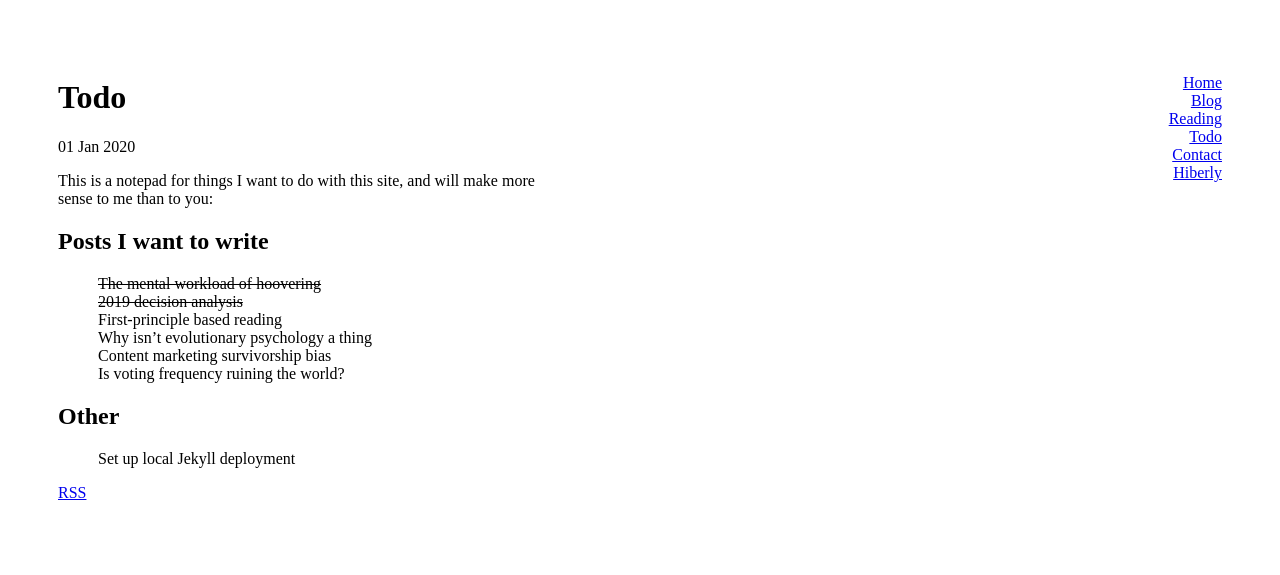
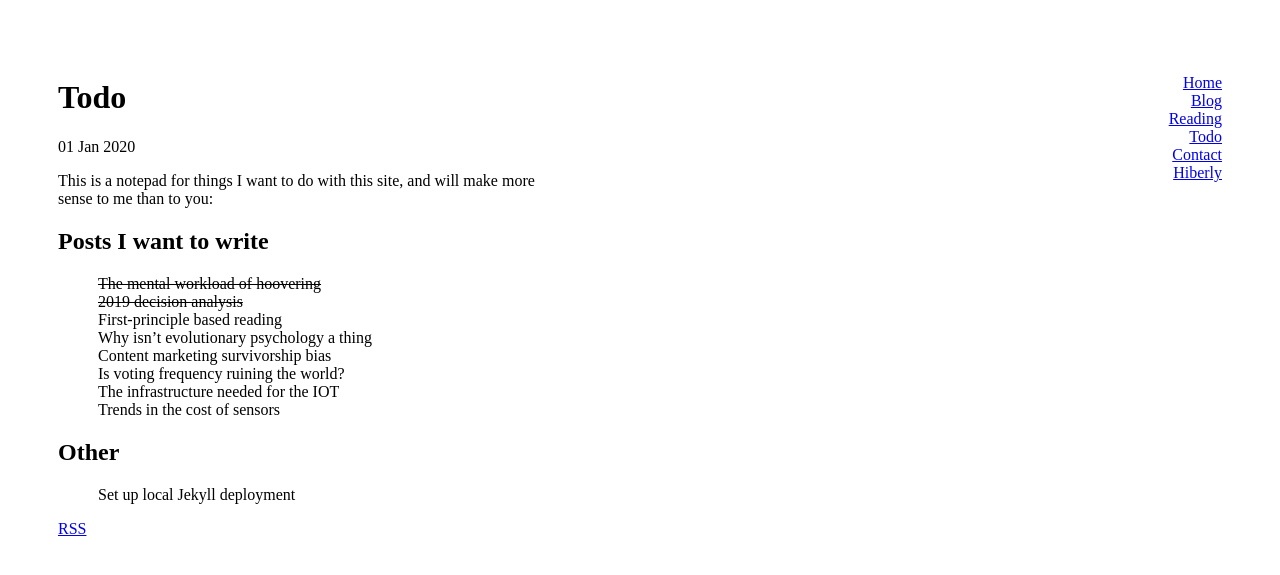
Before and after one commit to jamesefhawkins/jamesefhawkins.github.io, a Jekyll site: the page built from todo/index.md, in a window 1280 px wide. Shown: the top 575 px of the page. Built offline with Jekyll 4.4.1, drawn with Linux system fonts in a browser that asks for light colours.

Commit message:
added 2 items to the todo list

```diff
--- a/todo/index.md
+++ b/todo/index.md
@@ -13,6 +13,8 @@ This is a notepad for things I want to do with this site, and will make more sen
 * Why isn't evolutionary psychology a thing
 * Content marketing survivorship bias
 * Is voting frequency ruining the world?
+* The infrastructure needed for the IOT
+* Trends in the cost of sensors
 
 ## Other
 * Set up local Jekyll deployment
```
